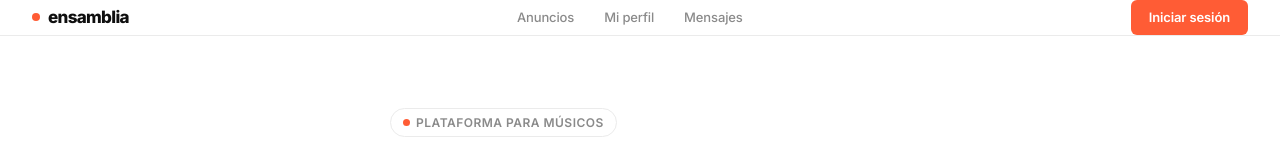
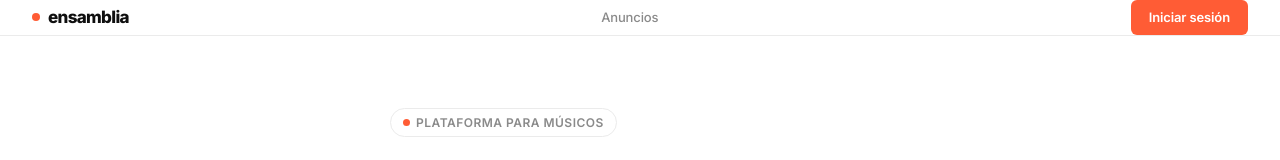
Before and after one commit to Ensamblia/ensambliaAPI, a React app in the folder frontend/: page / in a window 1280 px wide. Shown: the top 160 px of the page. Built offline with nearby package versions, Linux system fonts and the light colour scheme; the HTML template or start-up script is replaced by a standard one.

Commit message:
fix: ocultar Mi perfil y Mensajes del navbar cuando no hay sesion
Esos enlaces llevaban a rutas protegidas y acababan redirigiendo a /login sin explicar por que.

```diff
--- a/frontend/src/components/navbar/Navbar.jsx
+++ b/frontend/src/components/navbar/Navbar.jsx
@@ -103,8 +103,8 @@ const btnLogoutStyle = {
 
 const LINKS = [
   { to: '/anuncios', label: 'Anuncios' },
-  { to: '/perfil',   label: 'Mi perfil' },
-  { to: '/chat',     label: 'Mensajes' },
+  { to: '/perfil',   label: 'Mi perfil', authOnly: true },
+  { to: '/chat',     label: 'Mensajes', authOnly: true },
 ];
 
 export function Navbar() {
@@ -126,7 +126,7 @@ export function Navbar() {
 
       {/* Links */}
       <ul style={navLinks}>
-        {LINKS.map(({ to, label }) => (
+        {LINKS.filter((link) => !link.authOnly || user).map(({ to, label }) => (
           <li key={to}>
             <NavLink to={to} style={({ isActive }) => getLinkStyle(isActive)}>
               {label}
```
